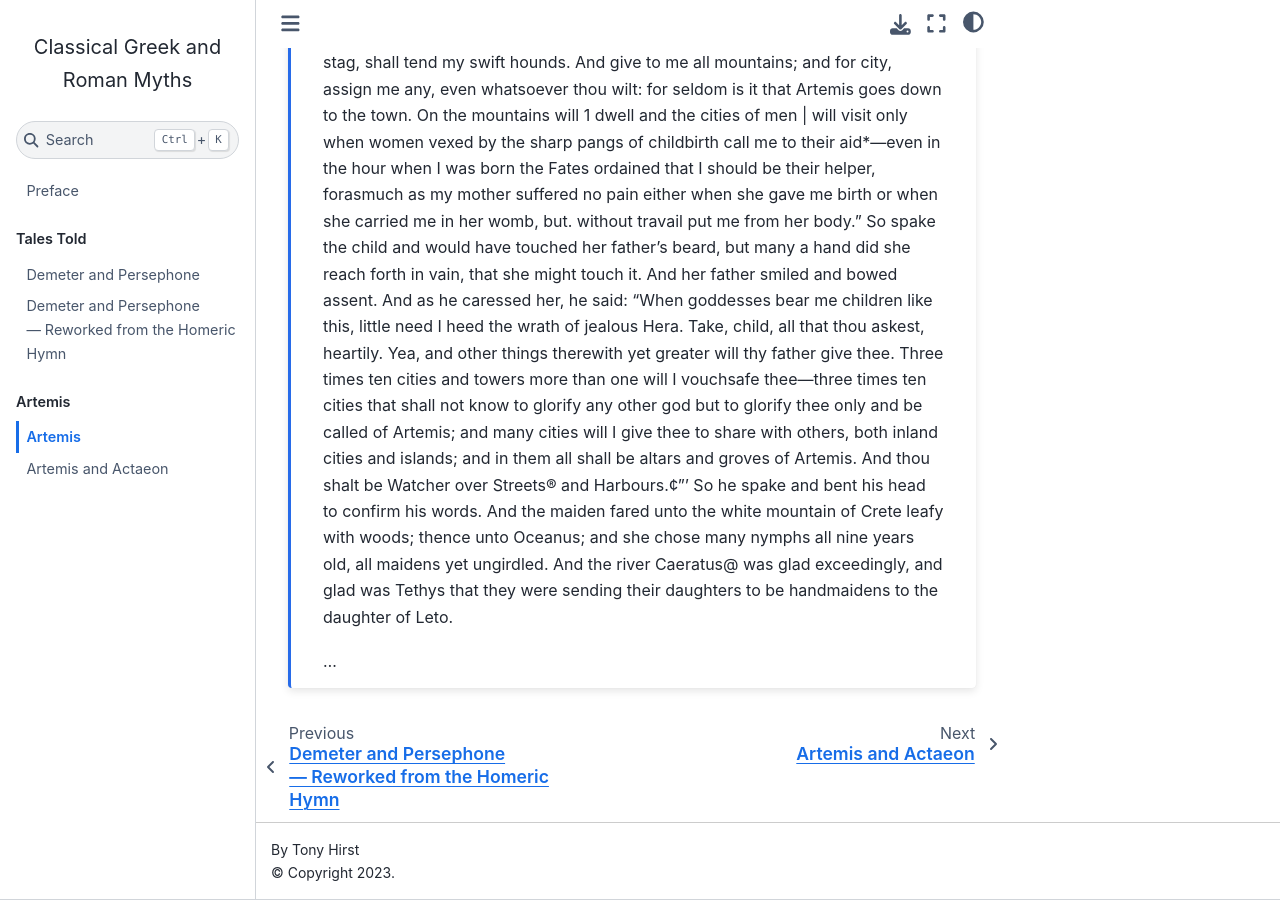
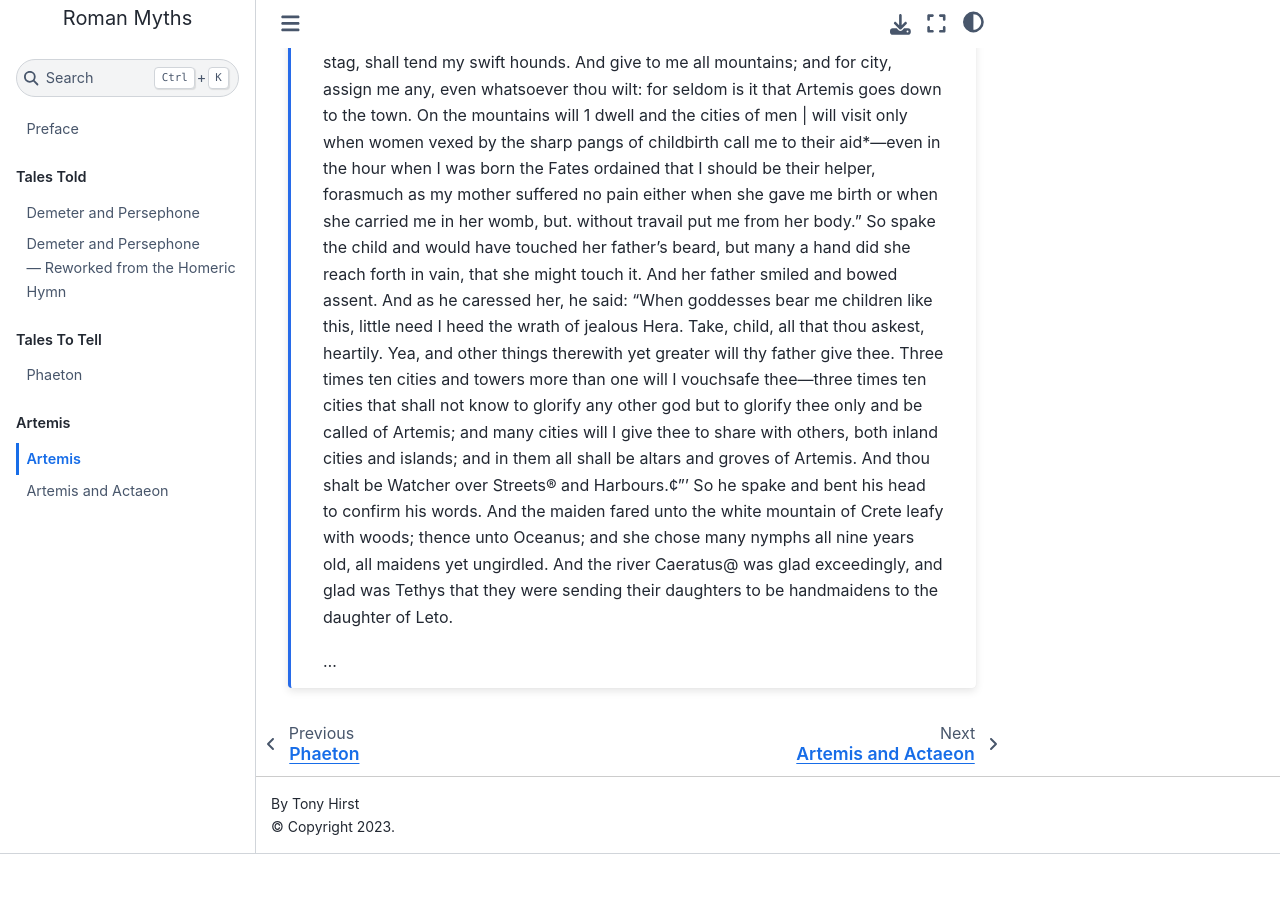
Before and after one commit to psychemedia/classical-roman-and-greek-myths, a Jupyter Book: the page built from artemis.md, in a window 1280 px wide and 900 px high, scrolled down 615 px. Built offline with Jupyter Book 1.0.4 settings and Sphinx 7.4.7 and the Sphinx Book theme 1.1.4, drawn with Linux system fonts in a browser that asks for light colours; after the commit the page ends 1469 px from its top, so only the background shows below that.

Commit message:
Update _toc.yml

```diff
--- a/_toc.yml
+++ b/_toc.yml
@@ -5,6 +5,9 @@ parts:
   chapters:
   - file: demeter-and-persephone
   - file: demeter-persephone-homeric-hymn
+- caption: Tales To Tell
+  chapters:
+  - file: phaeton
 - caption: Artemis
   chapters:
   - file: artemis
```
